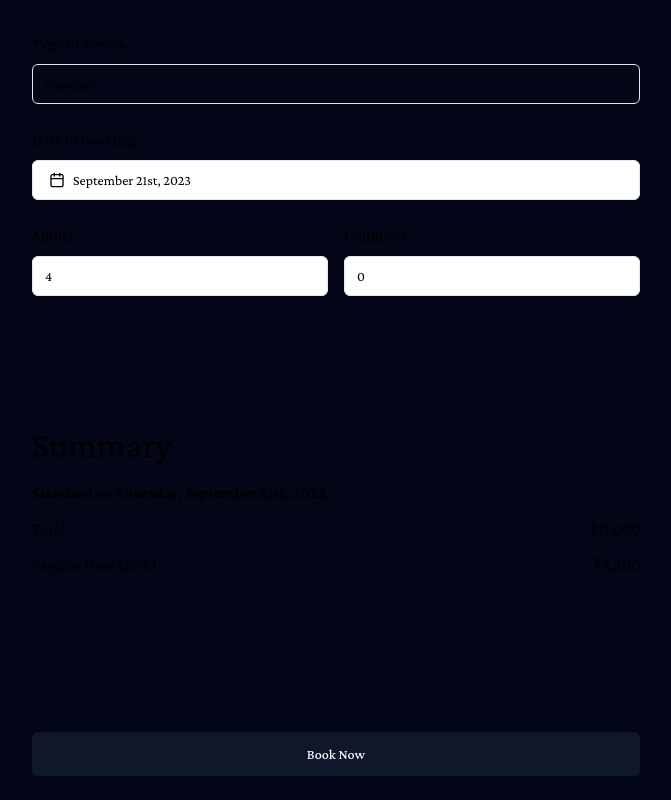
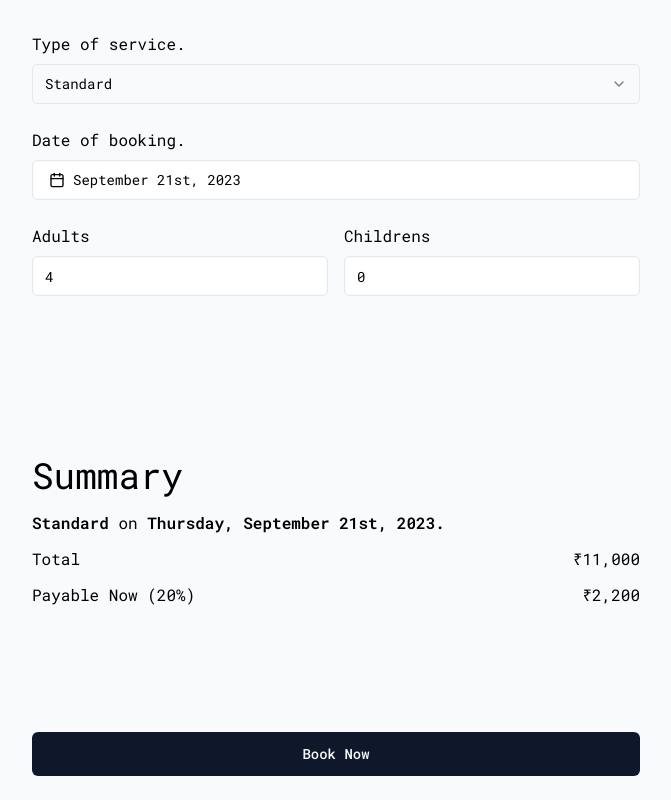
Before and after one commit to manugeo/eastern-holidays, a Next.js app: page /customer-details in a window 1280 px wide. Shown: the whole page, without its empty margins (304-975 px from the left). Built offline with nearby package versions, Linux system fonts and the light colour scheme.

Commit message:
Updated font. Started using Roboto-Mono.

```diff
--- a/app/layout.js
+++ b/app/layout.js
@@ -1,12 +1,12 @@
 import ThemeProvider from '@/components/theme-provider'
 import './globals.css'
-import { Inter, Crimson_Pro } from 'next/font/google'
+import { Inter, Roboto_Mono } from 'next/font/google'
 
 const inter = Inter({ subsets: ['latin'] })
-const crimsonPro = Crimson_Pro({
+const robotoMono = Roboto_Mono({
   subsets: ['latin'],
-  variable: '--font-crimson-pro'
-})
+  variable: '--font-roboto-mono'
+});
 
 export const metadata = {
   title: 'Create Next App',
@@ -18,7 +18,7 @@ export default function RootLayout({ children }) {
     <html lang="en">
       <body className={inter.className}>
         <ThemeProvider attribute="class" defaultTheme="system" enableSystem>
-          <main className={`flex min-h-screen bg-slate-950 ${crimsonPro.variable} font-crimson-pro`}>
+          <main className={`min-h-screen bg-slate-50 ${robotoMono.variable} font-roboto-mono`}>
             {children}
           </main>
         </ThemeProvider>
--- a/tailwind.config.js
+++ b/tailwind.config.js
@@ -17,7 +17,7 @@ module.exports = {
     },
     extend: {
       fontFamily: {
-        'crimson-pro': ['var(--font-crimson-pro)']
+        'roboto-mono': ['var(--font-roboto-mono)']
       },
       keyframes: {
         "accordion-down": {
```
